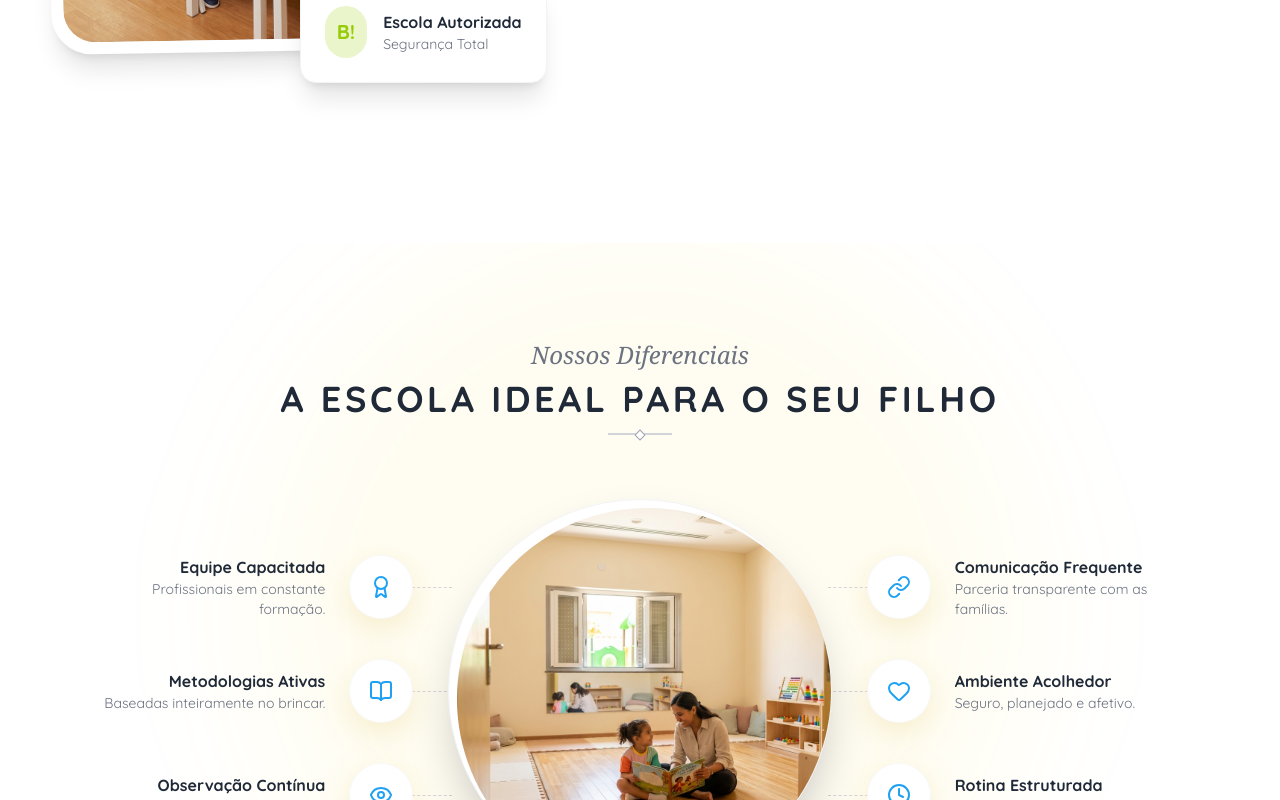
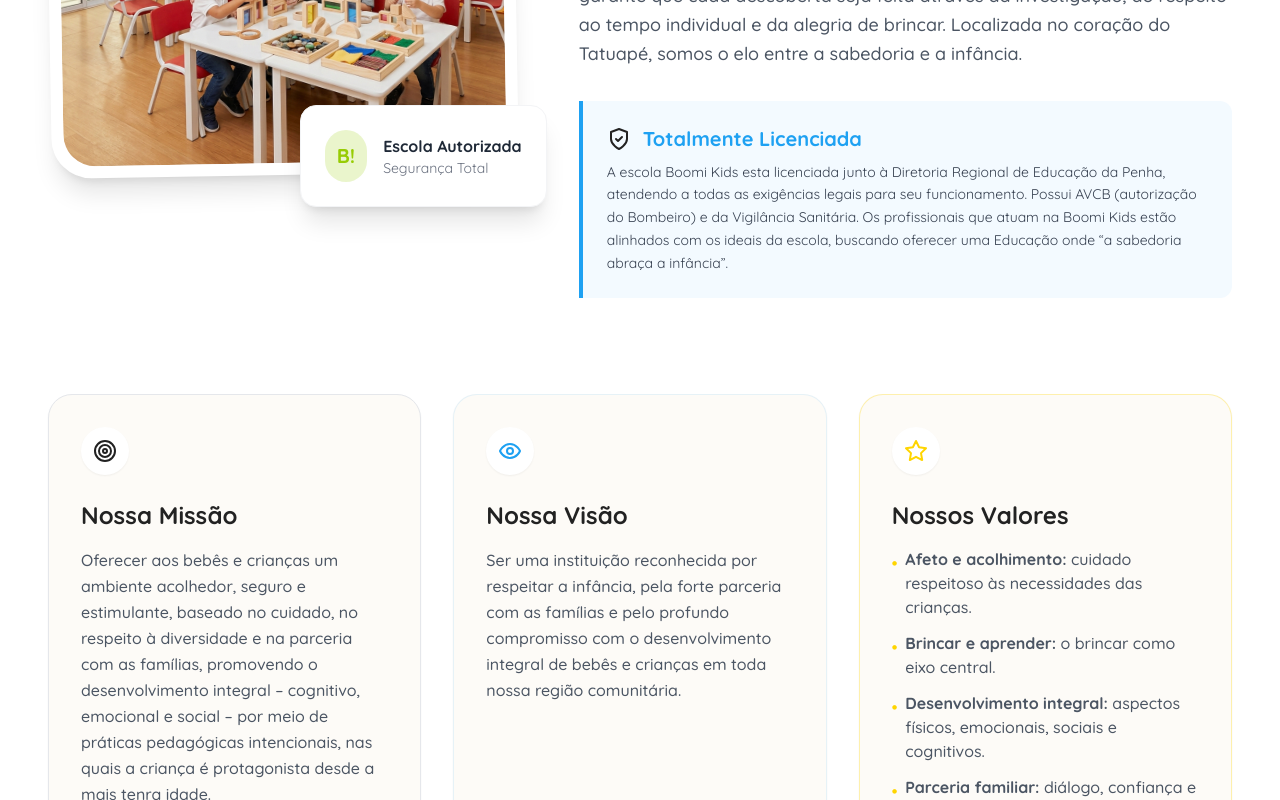
Before and after one commit to FerisReptilium/boomi-kids, a React (Vite) app: page / in a window 1280 px wide. Shown: the part 1880-2680 px from the top of the page. Built offline with nearby package versions, Linux system fonts and the light colour scheme.

Commit message:
Revise About component content and layout
Updated the About component with new content and improved structure.

```diff
--- a/src/components/About.jsx
+++ b/src/components/About.jsx
@@ -21,7 +21,10 @@ const About = () => {
   return (
     <section id="about" className="py-24 bg-white relative">
       <div className="container mx-auto px-6 md:px-12">
+
+        {/* Row Superior: Imagem e Ideal de Educação */}
         <div className="flex flex-col-reverse lg:flex-row items-center gap-16 mb-24">
+
           <motion.div
             initial={{ opacity: 0, x: -50 }}
             whileInView={{ opacity: 1, x: 0 }}
@@ -30,13 +33,14 @@ const About = () => {
             className="lg:w-5/12 relative"
           >
             <div className="rounded-[40px] overflow-hidden shadow-xl border-4 border-white relative z-10 bg-white p-2 transform -rotate-1 hover:rotate-0 hover:scale-[1.02] transition-all duration-500">
-              {/* 📸 FOTO ULTRA-REALISTA - O IDEAL DE EDUCAÇÃO */}
+              {/* 📸 SUA FOTO REALISTA AQUI */}
               <img
                 src="/about_philosophy_real.png"
                 alt="O Ideal de Educação Boomi Kids"
                 className="w-full h-auto rounded-[32px] max-h-[600px] object-cover"
               />
             </div>
+
             <motion.div
               initial={{ opacity: 0, y: 50 }}
               whileInView={{ opacity: 1, y: 0 }}
@@ -45,7 +49,9 @@ const About = () => {
               className="absolute -bottom-8 -right-8 bg-white p-6 rounded-2xl shadow-xl z-20 border border-gray-100 hidden md:block"
             >
               <div className="flex items-center gap-4">
-                <div className="bg-brand-green/20 p-3 rounded-full text-brand-green text-xl font-bold">B!</div>
+                <div className="bg-brand-green/20 p-3 rounded-full text-brand-green text-xl font-bold">
+                  B!
+                </div>
                 <div>
                   <p className="font-bold text-gray-800">Escola Autorizada</p>
                   <p className="text-sm text-gray-500">Segurança Total</p>
@@ -53,6 +59,7 @@ const About = () => {
               </div>
             </motion.div>
           </motion.div>
+
           <motion.div
             initial={{ opacity: 0, x: 50 }}
             whileInView={{ opacity: 1, x: 0 }}
@@ -63,17 +70,93 @@ const About = () => {
             <h2 className="text-3xl md:text-5xl font-bold mb-6 text-brand-text leading-tight">
               Nosso ideal de <span className="text-brand-purple">Educação</span>
             </h2>
+
             <div className="text-lg text-gray-600 mb-6 leading-relaxed space-y-4 font-medium">
               <p>
-                A Escola Boomi Kids é fruto de um sonho compartilhado. Idealizada pelo mantenedor <strong>Badwi Jean Semaan</strong>...
+                A Escola Boomi Kids é fruto de um sonho compartilhado. Idealizada pelo mantenedor <strong>Badwi Jean Semaan</strong>, que buscou para outras famílias a excelência e o afeto que desejava para a educação de seus próprios filhos, a escola nasceu para ser um refúgio de aprendizado real.
               </p>
-              {/* Restante do seu texto biográfico aqui */}
+              <p>
+                Sob a liderança da Diretora Pedagógica <strong>Madalena</strong>, que traz consigo décadas de experiênica dedicada à Educação Infantil e ao Ensino Fundamental, nossa proposta funde o "educar" e o "cuidar" como atos indissociáveis.
+              </p>
+              <p>
+                Aqui, bebês e crianças são vistos como sujeitos potentes. Nossa metodologia, inspirada em gigantes como <strong>Piaget, Vygotsky e Emmi Pikler</strong>, garante que cada descoberta seja feita através da investigação, do respeito ao tempo individual e da alegria de brincar. Localizada no coração do Tatuapé, somos o elo entre a sabedoria e a infância.
+              </p>
             </div>
-            {/* ... Licensing Info ... */}
+
+            {/* Licensing Info */}
+            <div className="bg-brand-blue/5 border-l-4 border-brand-blue p-6 rounded-r-xl mt-8">
+              <div className="flex items-center gap-3 mb-2">
+                <ShieldIcon />
+                <h4 className="font-bold text-xl text-brand-blue">Totalmente Licenciada</h4>
+              </div>
+              <p className="text-gray-700 text-sm leading-relaxed">
+                A escola Boomi Kids esta licenciada junto à Diretoria Regional de Educação da Penha, atendendo a todas as exigências legais para seu funcionamento. Possui AVCB (autorização do Bombeiro) e da Vigilância Sanitária. Os profissionais que atuam na Boomi Kids estão alinhados com os ideais da escola, buscando oferecer uma Educação onde “a sabedoria abraça a infância”.
+              </p>
+            </div>
           </motion.div>
+        </div>
+
+        {/* Row Inferior: Missão, Visão e Valores */}
+        <div className="grid grid-cols-1 md:grid-cols-2 lg:grid-cols-3 gap-8">
+
+          {/* Missão */}
+          <motion.div
+            initial={{ opacity: 0, y: 30 }}
+            whileInView={{ opacity: 1, y: 0 }}
+            viewport={{ once: true }}
+            className="bg-[#FDFBF7] p-8 rounded-3xl border border-brand-red/10 shadow-sm hover:shadow-md transition-shadow relative overflow-hidden"
+          >
+            <div className="w-12 h-12 bg-white rounded-full flex items-center justify-center mb-6 shadow-sm text-brand-red">
+               <TargetIcon />
+            </div>
+            <h3 className="text-2xl font-bold mb-4 text-brand-text">Nossa Missão</h3>
+            <p className="text-gray-600 leading-relaxed font-medium">
+              Oferecer aos bebês e crianças um ambiente acolhedor, seguro e estimulante, baseado no cuidado, no respeito à diversidade e na parceria com as famílias, promovendo o desenvolvimento integral – cognitivo, emocional e social – por meio de práticas pedagógicas intencionais, nas quais a criança é protagonista desde a mais tenra idade.
+            </p>
+          </motion.div>
+
+          {/* Visão */}
+          <motion.div
+            initial={{ opacity: 0, y: 30 }}
+            whileInView={{ opacity: 1, y: 0 }}
+            viewport={{ once: true }}
+            transition={{ delay: 0.2 }}
+            className="bg-[#FDFBF7] p-8 rounded-3xl border border-brand-blue/10 shadow-sm hover:shadow-md transition-shadow relative overflow-hidden"
+          >
+            <div className="w-12 h-12 bg-white rounded-full flex items-center justify-center mb-6 shadow-sm text-brand-blue">
+               <EyeIcon />
+            </div>
+            <h3 className="text-2xl font-bold mb-4 text-brand-text">Nossa Visão</h3>
+            <p className="text-gray-600 leading-relaxed font-medium">
+              Ser uma instituição reconhecida por respeitar a infância, pela forte parceria com as famílias e pelo profundo compromisso com o desenvolvimento integral de bebês e crianças em toda nossa região comunitária.
+            </p>
+          </motion.div>
+
+          {/* Valores */}
+          <motion.div
+            initial={{ opacity: 0, y: 30 }}
+            whileInView={{ opacity: 1, y: 0 }}
+            viewport={{ once: true }}
+            transition={{ delay: 0.4 }}
+            className="bg-[#FDFBF7] p-8 rounded-3xl border border-brand-yellow/30 shadow-sm hover:shadow-md transition-shadow relative overflow-hidden lg:col-span-1 md:col-span-2"
+          >
+            <div className="w-12 h-12 bg-white rounded-full flex items-center justify-center mb-6 shadow-sm text-brand-yellow">
+               <StarIcon />
+            </div>
+            <h3 className="text-2xl font-bold mb-4 text-brand-text">Nossos Valores</h3>
+            <ul className="flex flex-col gap-3 text-gray-600 font-medium">
+              <li className="flex gap-2 items-start"><span className="text-brand-yellow font-bold mt-1">•</span> <p><strong>Afeto e acolhimento:</strong> cuidado respeitoso às necessidades das crianças.</p></li>
+              <li className="flex gap-2 items-start"><span className="text-brand-yellow font-bold mt-1">•</span> <p><strong>Brincar e aprender:</strong> o brincar como eixo central.</p></li>
+              <li className="flex gap-2 items-start"><span className="text-brand-yellow font-bold mt-1">•</span> <p><strong>Desenvolvimento integral:</strong> aspectos físicos, emocionais, sociais e cognitivos.</p></li>
+              <li className="flex gap-2 items-start"><span className="text-brand-yellow font-bold mt-1">•</span> <p><strong>Parceria familiar:</strong> diálogo, confiança e responsabilidade.</p></li>
+              <li className="flex gap-2 items-start"><span className="text-brand-yellow font-bold mt-1">•</span> <p><strong>Intencionalidade pedagógica:</strong> práticas e ações significativas.</p></li>
+            </ul>
+          </motion.div>
+
         </div>
       </div>
     </section>
   );
 };
+
 export default About;
```
